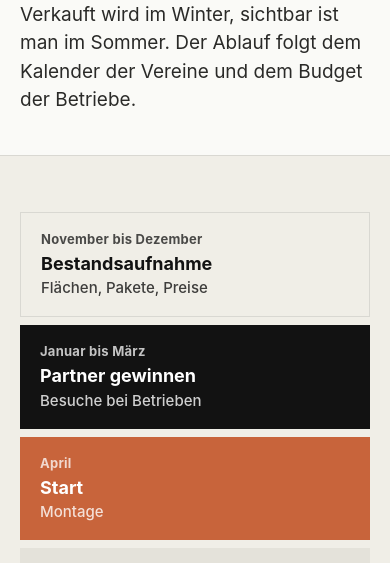
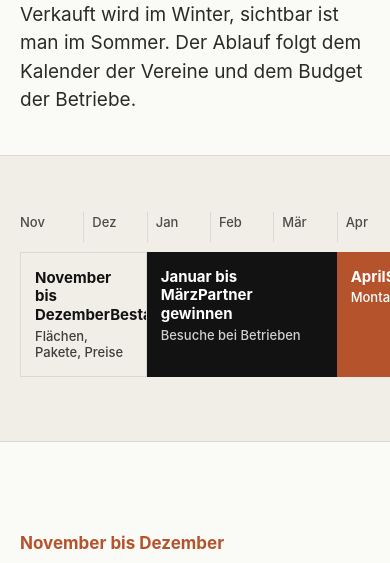
Before and after one commit to thyssenvekst/Platzpartner, a plain HTML site: page ablauf.html in a window 390 px wide. Shown: the part 275-838 px from the top of the page. Drawn offline with Linux system fonts and the light colour scheme; a web font is replaced by a local one.

Commit message:
Add files via upload

```diff
--- a/style.css
+++ b/style.css
@@ -94,10 +94,12 @@ html.js .draw.in path,html.js .draw.in line,html.js .draw.in rect.ln{stroke-dash
 .doors{display:grid;grid-template-columns:1fr 1fr}
 .door{position:relative;display:flex;flex-direction:column;justify-content:space-between;gap:48px;min-height:clamp(320px,34vw,440px);padding:clamp(32px,4.5vw,64px);text-decoration:none;overflow:hidden}
 .door.dark{background:var(--ink);color:#f3f2ed}
-.door.clay{background:var(--court);color:#fff}
+/* Kontrast: Weiß auf #b5532c = 4,95:1 (WCAG AA). Auf #c8643b wären es nur 3,9:1. */
+.door.clay{background:var(--clay);color:#fff}
 .door .kicker{color:inherit;opacity:.75}
 .door h2{font-size:clamp(32px,3.6vw,52px);max-width:11em;margin-top:14px}
 .door p{max-width:28em;font-size:18px;opacity:.88}
+.door.clay .kicker,.door.clay p{opacity:1}
 .door .go{display:flex;align-items:center;justify-content:space-between;gap:16px;border-top:1px solid currentColor;padding-top:20px;font-weight:700}
 .door .go svg{width:28px;height:28px;transition:transform .3s var(--ease)}
 .door .bg{position:absolute;right:-40px;top:-30px;width:300px;opacity:.12;pointer-events:none}
@@ -133,21 +135,15 @@ html.js .draw.in path,html.js .draw.in line,html.js .draw.in rect.ln{stroke-dash
 .year .ph small{display:block;font-weight:500;font-size:13px;opacity:.8;margin-top:3px}
 .ph1{grid-column:1 / span 2;background:var(--paper-2);border:1px solid var(--line)}
 .ph2{grid-column:3 / span 3;background:var(--ink);color:#fff}
-.ph3{grid-column:6 / span 1;background:var(--court);color:#fff}
+.ph3{grid-column:6 / span 1;background:var(--clay);color:#fff}
+.year .ph3 small{opacity:1}
 .ph4{grid-column:7 / span 5;background:#e4e2da}
 .ph5{grid-column:12 / span 1;background:var(--clay-dark);color:#fff}
 html.js .year .ph{transform:scaleX(0);transition:transform .9s var(--ease);transition-delay:var(--d,0s)}
 html.js .year.in .ph{transform:none}
 @media (prefers-reduced-motion:reduce){html.js .year .ph{transform:none;transition:none}}
-.year .when{display:none}
-@media (max-width:820px){
-  .yearbox{overflow:visible;margin:0;padding:0}
-  .year{min-width:0;grid-template-columns:1fr;row-gap:8px}
-  .year .m{display:none}
-  .year .ph{grid-column:1 / -1;padding:18px 20px;font-size:18px;transform-origin:left center}
-  .year .ph small{font-size:15px;margin-top:4px}
-  .year .when{display:block;font-size:13px;font-weight:700;letter-spacing:.02em;opacity:.75;margin-bottom:6px}
-}
+.scroll-hint{display:none;font-size:13px;color:var(--ink-2);margin-top:10px}
+@media (max-width:820px){.scroll-hint{display:block}}
 
 /* Datenblatt */
 .sheet{width:100%;border-collapse:collapse;font-size:17px}
```
